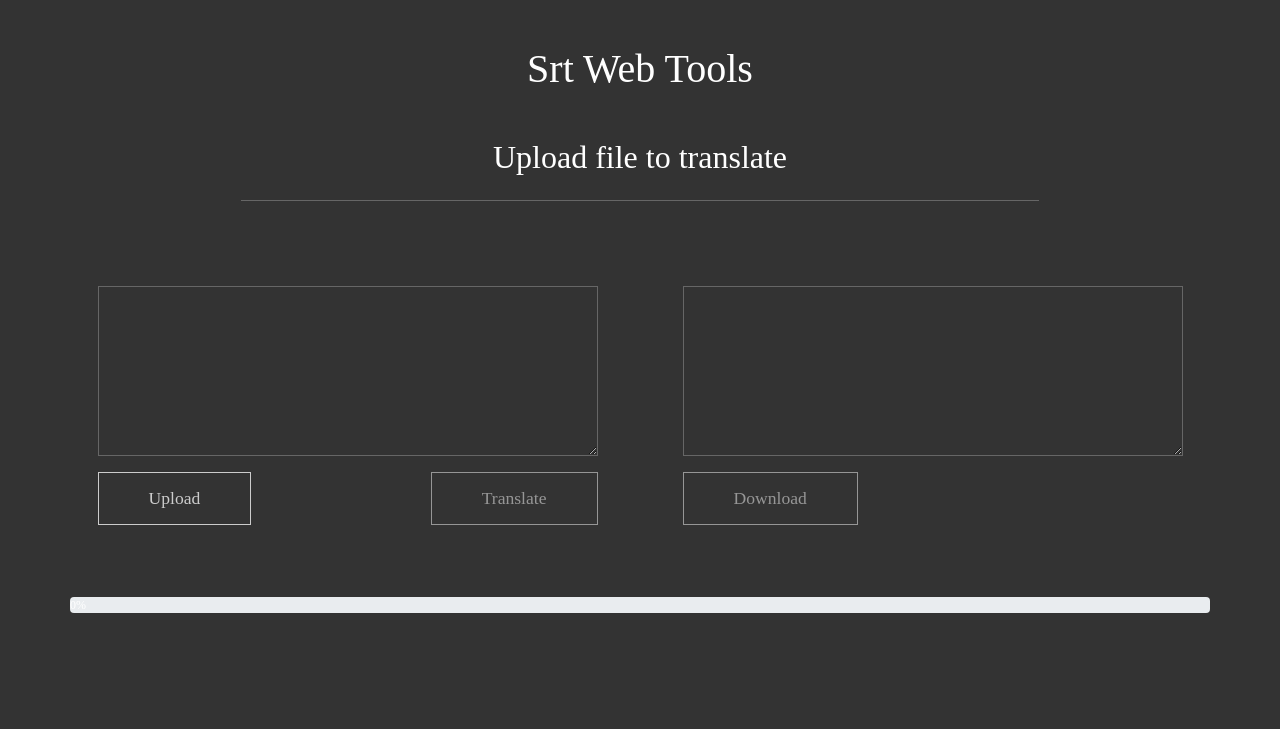
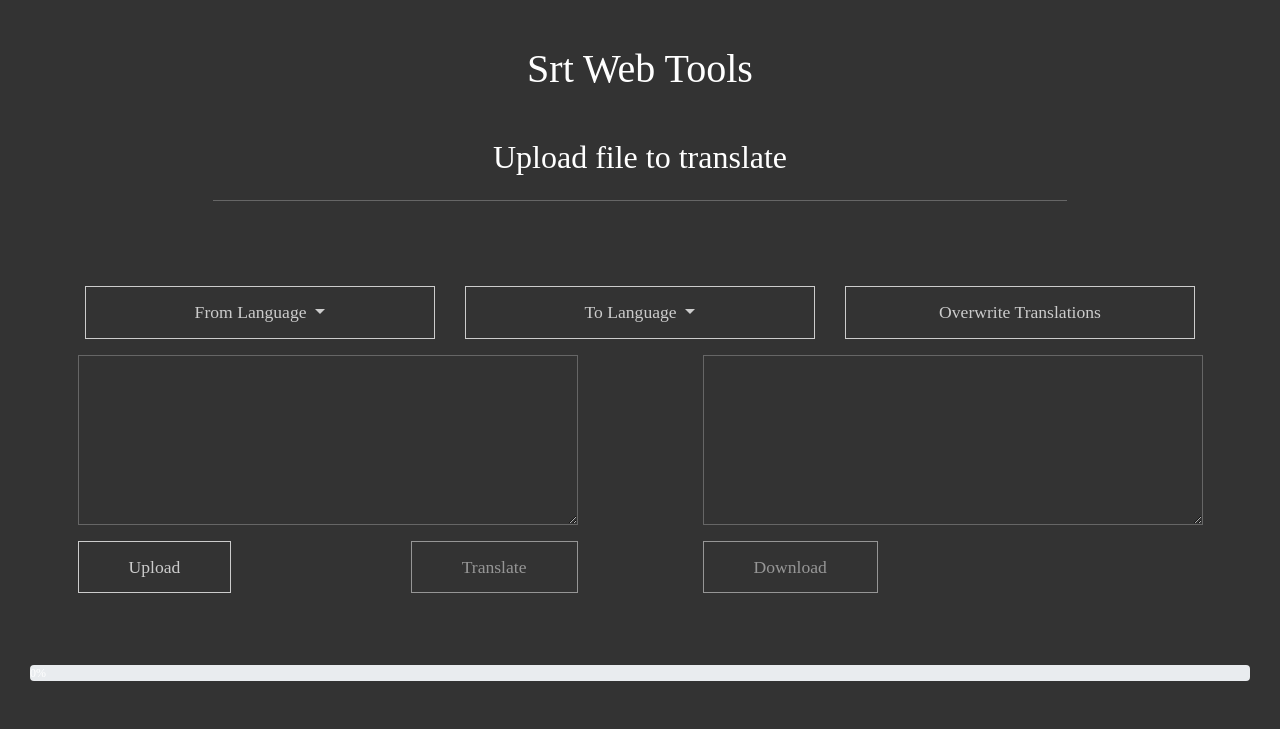
Before and after one commit to istehem/translate-srt, a Flask app: page / in a window 1280 px wide. Shown: the top 729 px of the page. Run offline with Flask 2, Linux system fonts and the light colour scheme; some libraries are stand-ins or nearby versions; some web fonts are replaced.

Commit message:
started on adding translate options

```diff
--- a/srtwebtools/static/css/templatemo-style.css
+++ b/srtwebtools/static/css/templatemo-style.css
@@ -191,8 +191,13 @@ hr {
     margin-bottom: 85px;
 }
 
+
 .tm-section-mt {
     margin-top: 85px;
+}
+
+.tm-under-section-mt {
+    margin-top: 20px;
 }
 
 .tm-contact-form {
@@ -234,7 +239,7 @@ iframe {
     height: 300px;
 }
 
-.tm-btn-upload, .tm-btn-translate {
+.translate-btn, .srt-web-tools-btn {
     border-radius: 0;
     font-size: 1.1rem;
     padding: 12px 50px;
@@ -243,15 +248,15 @@ iframe {
     color: #CCCCCC;
 }
 
-.tm-btn-translate:hover,
-.tm-btn-translate:focus,
-.tm-btn-upload:hover,
-.tm-btn-upload:focus {
+.srt-web-tools-btn:hover,
+.srt-web-tools-btn:focus,
+.translate-btn:hover,
+.translate-btn:focus {
     background: #CCCCCC;
     color: #333333;
 }
 
-.tm-btn-translate {
+.translate-btn {
     float: right;
 }
 
@@ -376,3 +381,7 @@ input[type="file"] {
     color : #721c24;
     text-decoration: underline;
 }
+
+.translate-option {
+    width : 350px
+}
--- a/srtwebtools/templates/index.html
+++ b/srtwebtools/templates/index.html
@@ -28,7 +28,7 @@
                 </header>
             </div>
         </div>
-        <div class="container tm-container-2">
+        <div class="container">
             <div class="row">
                 <div class="col-lg-12">
                     <h2 class="text-center rtm-welcome-text">Upload file to translate</h2>
@@ -36,6 +36,37 @@
             </div>
             <hr>
             <div class="row tm-section-mt">
+                <div class="row mx-auto">
+                <div class="form-group col-lg-4 text-center">
+                    <div class="dropdown">
+                        <button class="btn dropdown-toggle srt-web-tools-btn translate-option" type="button" id="from-language" data-toggle="dropdown" aria-haspopup="true" aria-expanded="false">
+                          From Language
+                        </button>
+                        <div class="dropdown-menu" aria-labelledby="from-language">
+                            <a class="dropdown-item" href="#">Action</a>
+                        </div>
+                     </div>
+                </div>
+                <div class="form-group col-lg-4 text-center">
+                    <div class="dropdown">
+                        <button class="btn dropdown-toggle srt-web-tools-btn translate-option" type="button" id="to-language" data-toggle="dropdown" aria-haspopup="true" aria-expanded="false">
+                          To Language
+                        </button>
+                        <div class="dropdown-menu" aria-labelledby="to-language">
+                            <a class="dropdown-item" href="#">Action</a>
+                        </div>
+                     </div>
+                </div>
+                <div class="form-group col-lg-4 text-center">
+                    <div class="btn-group-toggle" data-toggle="buttons">
+                        <label class="btn srt-web-tools-btn active translate-option">
+                             <input type="checkbox" checked> Overwrite Translations
+                        </label>
+                    </div>
+                </div>
+                </div>
+            </div>
+            <div class="row">
                             <div class="col-lg-6 mb-5">
                                 <form enctype=multipart/form-data action="upload" method="post" class="tm-contact-form mx-auto">
                                     <div class="form-group">
@@ -46,13 +77,13 @@
 
                                     <div class="row">
                                         <div class="form-group col-xl-6">
-                                                <label class="btn tm-btn-upload">
+                                                <label class="btn srt-web-tools-btn">
                                                     <input type="file" name = "file" onchange='this.form.submit()'>
                                                     Upload
                                                 </label>
                                         </div>
                                         <div class="form-group col-xl-6">
-                                            <button type="button" onclick="translate()" class="btn tm-btn-translate" disabled autocomplete="off">
+                                            <button type="button" onclick="translate()" class="btn translate-btn" disabled autocomplete="off">
                                                     Translate
                                             </button>
                                         </div>
@@ -68,7 +99,7 @@
                                     </div>
                                     <div class="row">
                                         <div class="form-group col-xl-12">
-                                             <button id="downloadbutton" type="button" onclick="download()" class="btn tm-btn-upload" disabled autocomplete="off">Download</button>
+                                             <button id="downloadbutton" type="button" onclick="download()" class="btn srt-web-tools-btn" disabled autocomplete="off">Download</button>
                                              <input type=hidden id="downloadfilename"/>
                                         </div>
                                     </div>
```
